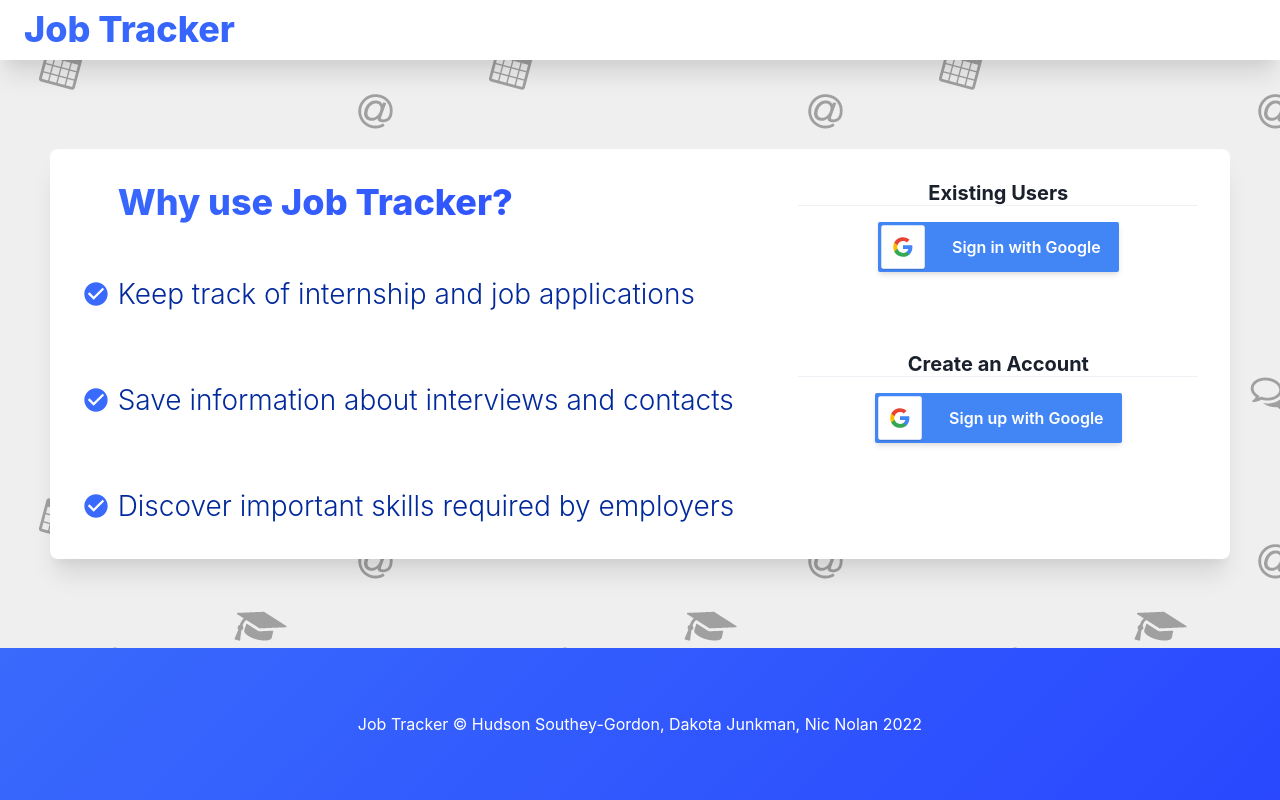
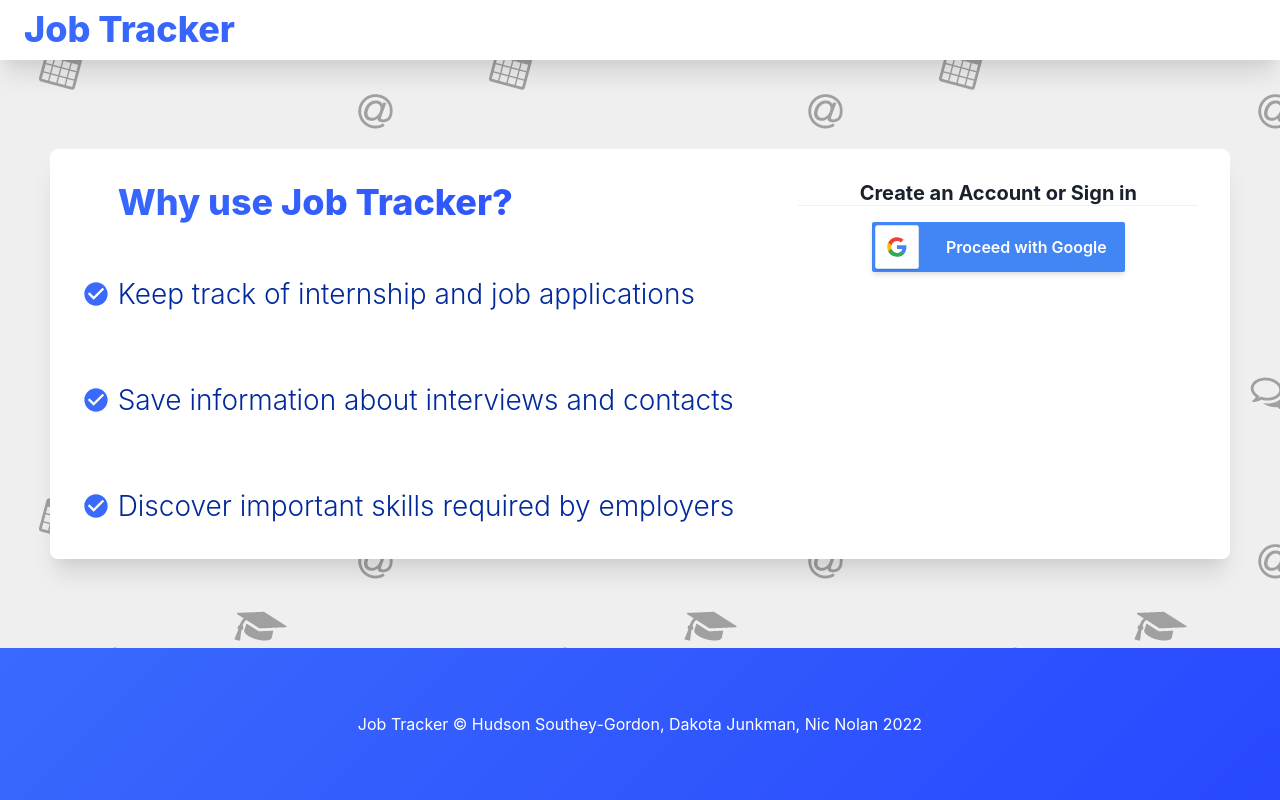
Before and after one commit to dakotajunkman/job-tracker, a Next.js app in the folder src/ui/: page / in a window 1280 px wide. Built offline with nearby package versions, Linux system fonts and the light colour scheme.

Commit message:
use one section for user login and sign up

```diff
--- a/src/ui/components/landing_page/GoogleLoginButton.jsx
+++ b/src/ui/components/landing_page/GoogleLoginButton.jsx
@@ -1,6 +1,6 @@
 import React from 'react';
 import {Button, Flex, Text} from '@chakra-ui/react';
-import PropTypes, {string} from 'prop-types';
+import PropTypes from 'prop-types';
 import Image from 'next/image';
 
 export default function GoogleLoginButton({children}) {
@@ -23,14 +23,12 @@ export default function GoogleLoginButton({children}) {
           height="50dp"
           width="50dp"
         />
-        <Text>{children}</Text>
+        <Text>Proceed with Google</Text>
       </Flex>
     </Button>
   );
 }
 
-GoogleLoginButton.propTypes = {
-  children: string.isRequired,
-};
+GoogleLoginButton.propTypes = {};
 
 GoogleLoginButton.defaultProps = {};
--- a/src/ui/components/landing_page/LoginContainer.jsx
+++ b/src/ui/components/landing_page/LoginContainer.jsx
@@ -13,20 +13,11 @@ export default function LoginContainer() {
     <Flex direction="column" gap={16} flexGrow="1" minW={minWidth} data-testid="LoginContainer">
       <Flex direction="column" alignItems="center">
         <Heading fontSize="xl" textAlign="center">
-          Existing Users
+          Create an Account or Sign in
         </Heading>
         <Divider />
         <Box py={4}>
-          <GoogleLoginButton>Sign in with Google</GoogleLoginButton>
-        </Box>
-      </Flex>
-      <Flex direction="column" alignItems="center">
-        <Heading fontSize="xl" textAlign="center">
-          Create an Account
-        </Heading>
-        <Divider />
-        <Box py={4}>
-          <GoogleLoginButton>Sign up with Google</GoogleLoginButton>
+          <GoogleLoginButton />
         </Box>
       </Flex>
     </Flex>
```
Also changed, not shown: 2 other files (tests, documents, lock files or other folders).
